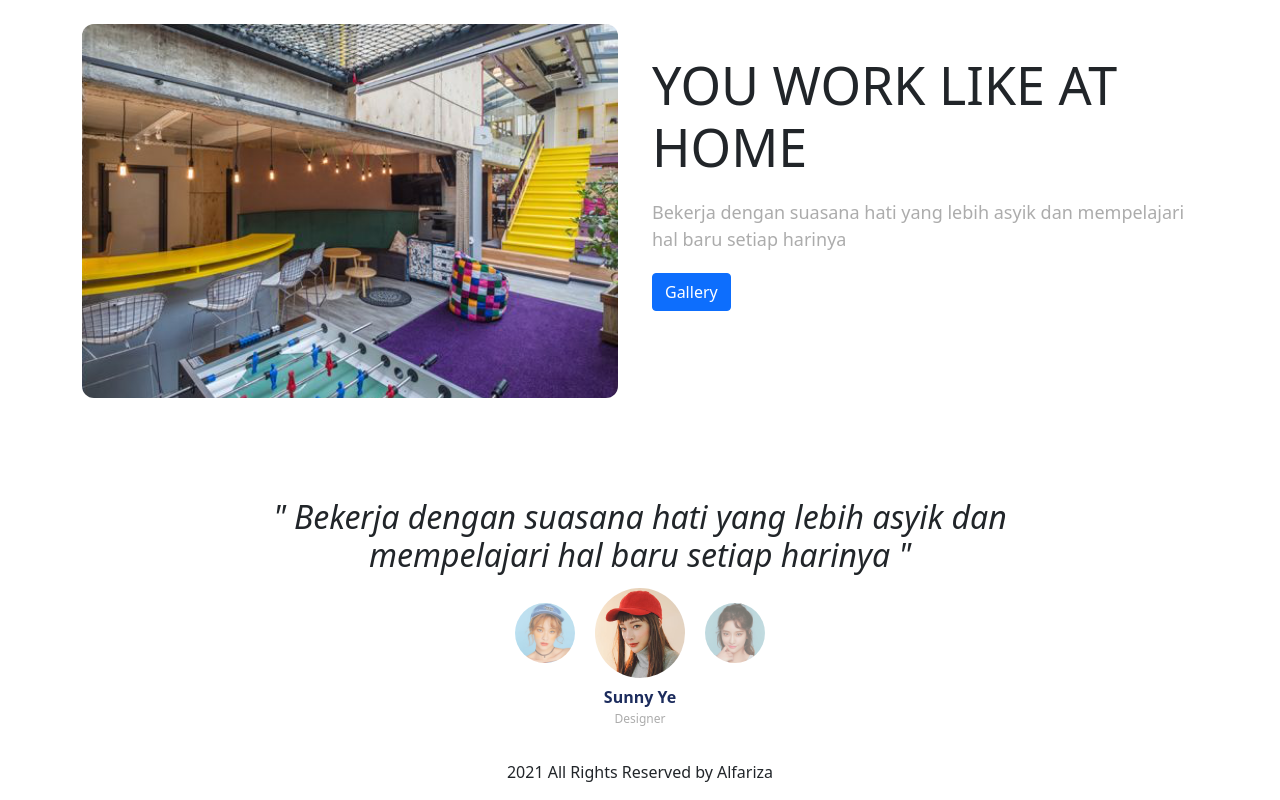
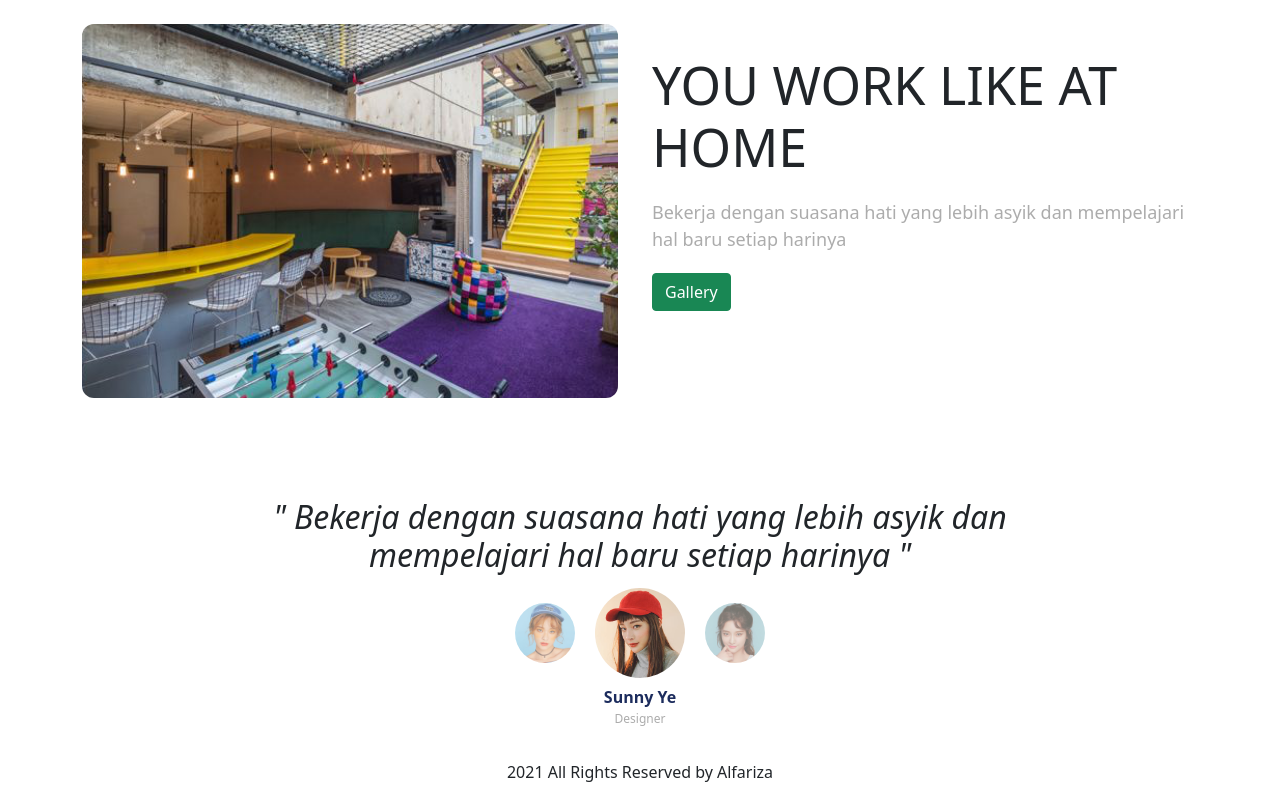
Before and after one commit to carldump/carldump-landing, a plain HTML site: page index.html in a window 1280 px wide. Shown: the part 857-1657 px from the top of the page. Drawn offline with nearby package versions, Linux system fonts and the light colour scheme; a web font is replaced by a local one.

Commit message:
mengubah warna button

```diff
--- a/index.html
+++ b/index.html
@@ -86,7 +86,7 @@
         <div class="col-lg-6">
           <h3>YOU <span>WORK</span> LIKE AT <span>HOME</span></h3>
           <p>Bekerja dengan suasana hati yang lebih asyik dan mempelajari hal baru setiap harinya</p>
-          <a href=""class='btn btn-primary'>Gallery</a>
+          <a href=""class='btn btn-success'>Gallery</a>
         </div>
       </div>
       <!-- AKHIR WORKING SPACE -->
```
